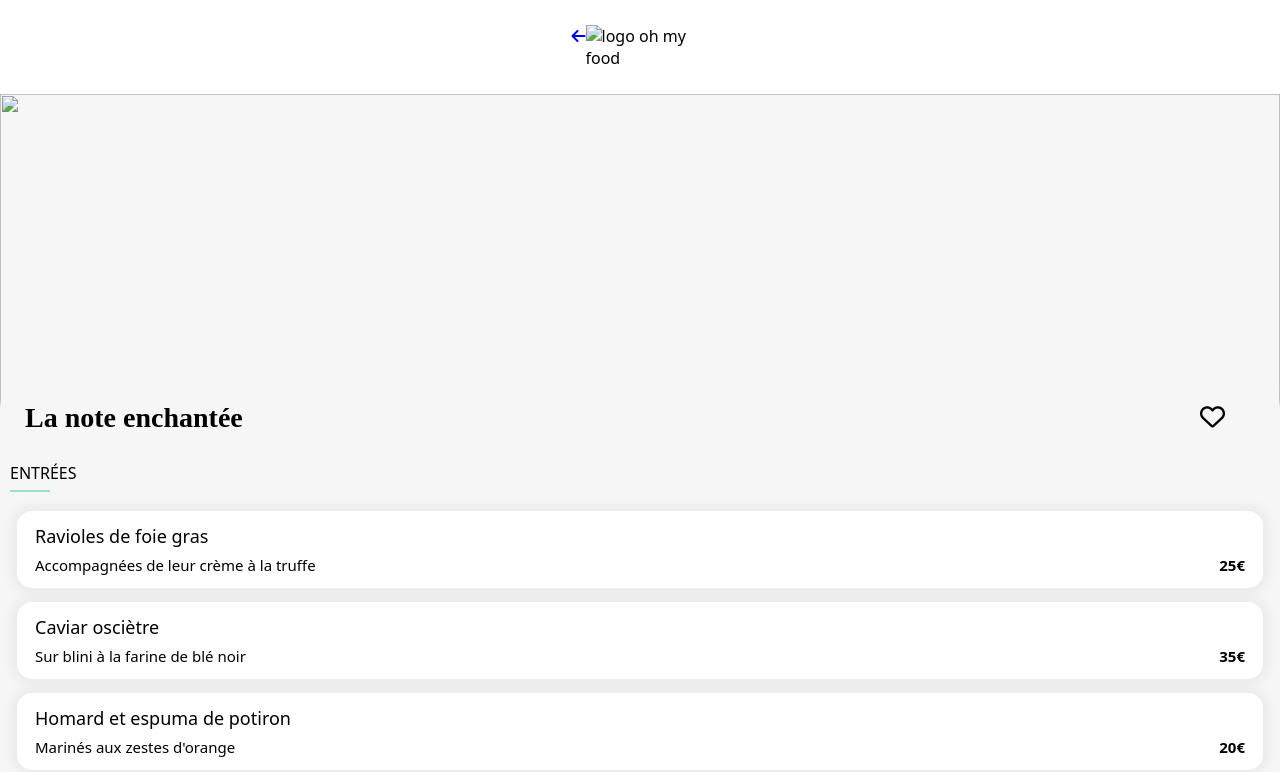
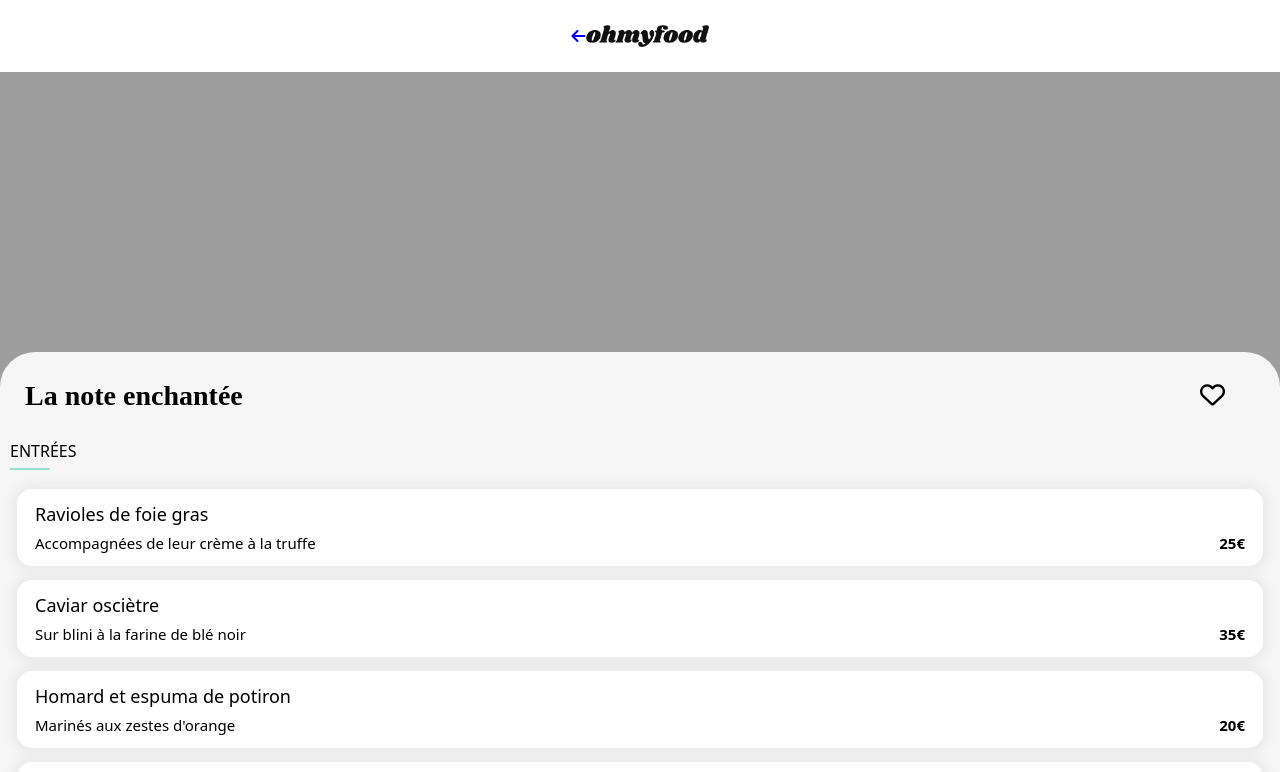
Before and after one commit to AnthonyLellouche/ohmyfoodparis, a website: page pages/note-enchantee.html in a window 1280 px wide. Shown: the top 772 px of the page. Drawn offline with nearby package versions, Linux system fonts and the light colour scheme; files that its build step writes are made by us from their sources; the site is published under a folder, as on GitHub Pages, so addresses that start at the root find nothing; a web font is replaced by a local one.

Commit message:
refactor des URL et bouton retour

```diff
--- a/pages/note-enchantee.html
+++ b/pages/note-enchantee.html
@@ -19,14 +19,14 @@
   <body>
     <header>
       <div class="logo">
-        <a href="/index.html"> <i class="fa-solid fa-arrow-left"></i></a
-        ><img src="/assets/images/logo/ohmyfood.png" alt="logo oh my food" />
+        <a href="/"> <i class="fa-solid fa-arrow-left"></i></a
+        ><img src="../assets/images/logo/ohmyfood.png" alt="logo oh my food" />
       </div>
     </header>
     <div class="menu-grid">
       <div class="image-background">
         <img
-          src="/assets/images/restaurants/stil-u2Lp8tXIcjw-unsplash.jpg"
+          src="../assets/images/restaurants/stil-u2Lp8tXIcjw-unsplash.jpg"
           alt=""
         />
       </div>
@@ -210,7 +210,7 @@
       <menu class="footer-menu">
         <div class="footer-logo">
           <img
-            src="/assets/images/logo/ohmyfood@2x.svg"
+            src="../assets/images/logo/ohmyfood@2x.svg"
             alt="Logo oh my food"
           />
         </div>
```
Also changed, not shown: pages/francaise.html (+4 -4 lines), pages/palette-gout.html (+4 -5 lines).
